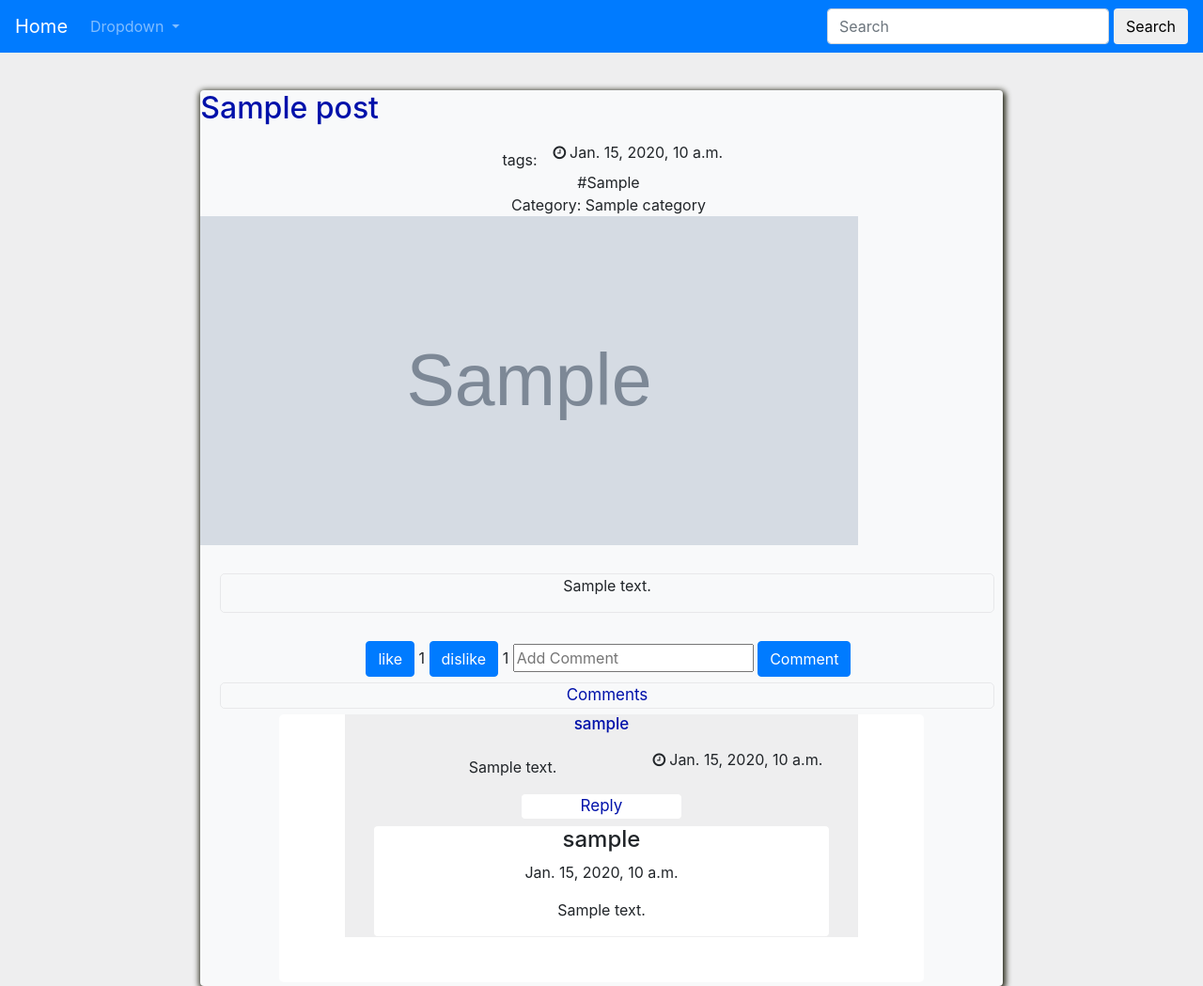
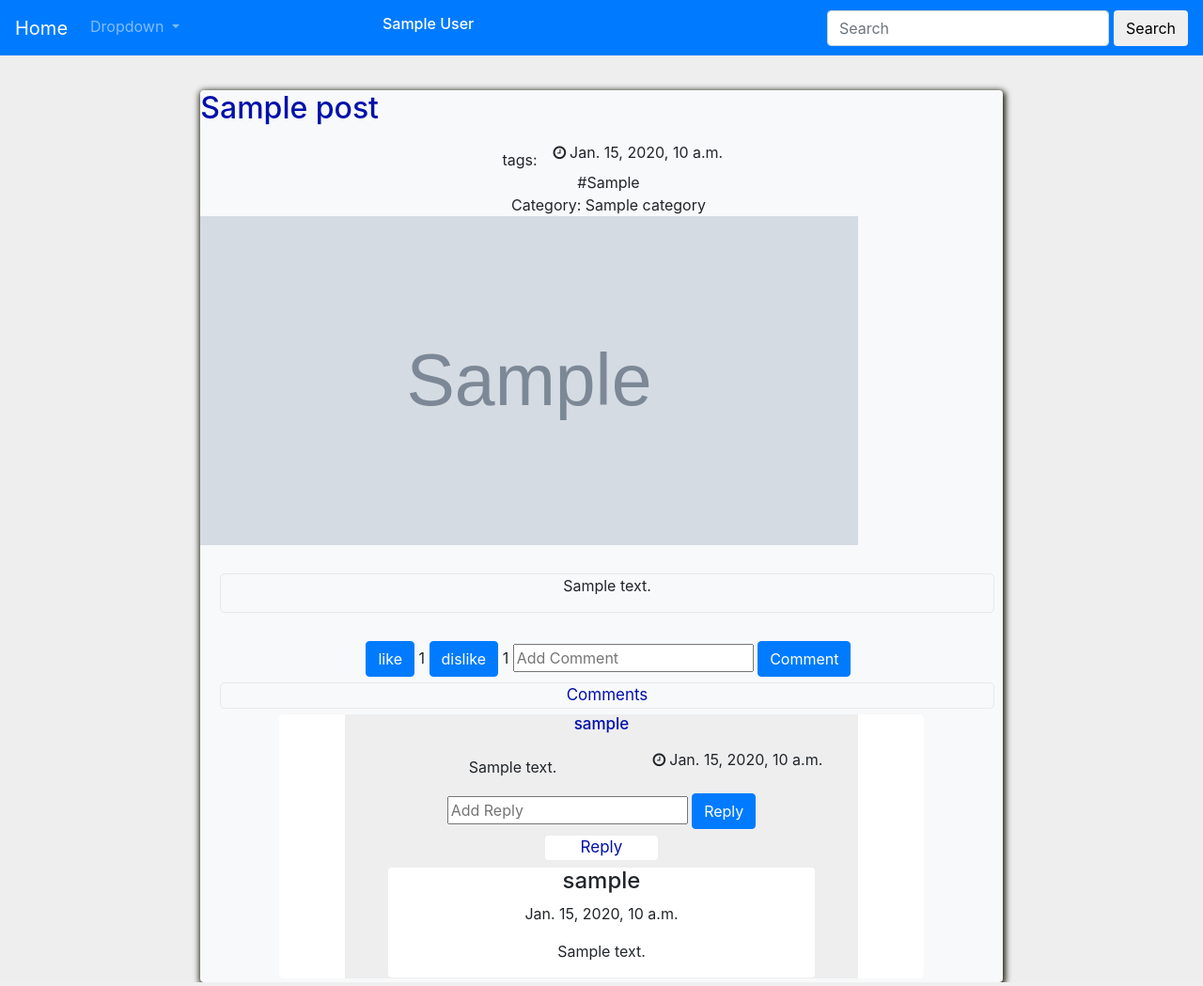
Before and after one commit to AyaAhmed1/Project_Python, a Django app: template socialmedia/socialapp/templates/pages/post_page.html in a window 1280 px wide. Shown: the whole page at 94% size. Run offline with Django 3.2, Linux system fonts and the light colour scheme; tables that the repository leaves empty hold one stand-in row (values such as "Sample post"); the template is opened without the code that fills it: values that come from a table or form of the project are taken from there, most other values are stand-ins (such as "Sample title", 1, 10 or a date in 2020); grey boxes marked "Sample" are stand-in pictures; parts of the project's set-up code (start-up, migrations or seed data) failed here and were passed over; some libraries are stand-ins or nearby versions.

Commit message:
new edition and with handling foreign user and normal user and admin permission

```diff
--- a/socialmedia/socialapp/templates/pages/navbar.html
+++ b/socialmedia/socialapp/templates/pages/navbar.html
@@ -7,6 +7,7 @@
   <div class="collapse navbar-collapse" id="navbarSupportedContent">
     <ul class="navbar-nav mr-auto">
       <li class="nav-item active">
+
         {% if is_admin == 1 %}
 
         <a class="nav-link" href="/socialapp/dashboard">Dashboard <span class="sr-only">(current)</span></a>
@@ -31,9 +32,19 @@
         <div class="dropdown-menu" aria-labelledby="navbarDropdown">
           <a class="dropdown-item" href="#">Action</a>
           <a class="dropdown-item" href="#">Another action</a>
+          {% if user.is_authenticated %}
           <div class="dropdown-divider"></div>
           <a class="dropdown-item" href="/socialapp/accounts/logout">logout</a>
+          {% else %}
+           <a class="dropdown-item" href="/socialapp/accounts/login">Login</a>
+          <a class="dropdown-item" href="/socialapp/signup" >Register</a>
+          {% endif %}
+
         </div>
+      </li>
+       </li>
+
+        <h6 class="nav-link" href="/socialapp/allwords" style="margin-left: 200px ;color:white">{{full_name}}</a></h6>
       </li>
 
     </ul>
--- a/socialmedia/socialapp/templates/pages/post_page.html
+++ b/socialmedia/socialapp/templates/pages/post_page.html
@@ -112,7 +112,7 @@
           {% load static %}
         {% for comment in allcomments %}
           {% if comment.id_post_id == post.id %}
-            <div  class="comm comment col-lg-10 col-lg-offset-1 ">
+            <div  class="comm comment col-lg-10 col-lg-offset-1">
               {% for user in allusers %}
                 {% if user.id == comment.c_user_id %}
                   <h3 class="title comm col-lg-12 ">{{user.username}}</h3>
@@ -122,11 +122,14 @@
                   <div class="col-lg-12 pr-0">
                     <p>{{comment.c_body}}</p>
                   </div>
-                  {% if comment.R_check %}
-                    <div class="title col-lg-4 col-lg-offset-4 post_body box_reply">
+                  <div c="{{comment.id}}" class="col-lg-12">
+                    <input type="text" placeholder="Add Reply"  class="reply_value" comment_id="{{comment.id}}" width="250px"/>
+                    <button type="button" class="btn btn-primary" class="add_reply" comment_id="{{comment.id}}">Reply</button>
+                    <div class="title col-lg-3 post_body box_reply">
                       <span class=" text-center">Reply</span>
                     </div>
-                    <div class="all_replys col-lg-12" class="border" rep_com_id="{{comment.id}}">
+                    {% if comment.R_check %}
+                    <div id = "replays" class="all_replys col-lg-12 {{comment.id}}" class="border" rep_com_id="{{comment.id}}">
                       {% for reply in all_replys %}
                       {% if reply.post_id_id == comment.id %}
                         <div class="rep"  >
@@ -141,18 +144,13 @@
                       {% endif %}
                       {% endfor %}
                     </div>
-                  {% else %}
-                    <div c="{{comment.id}}" class="col-lg-12">
-                      <input type="text" placeholder="Add Reply"  class="reply_value" comment_id="{{comment.id}}" width="250px"/>
-                      <button type="button" class="btn btn-primary" class="add_reply" comment_id="{{comment.id}}">Reply</button>
+                    {% endif %}
                   </div>
-                  {% endif %}
                 {% endif %}
               {% endfor %}
             </div>
           {% endif %}
-          <br/><br/>
-          <div class="line container-fluid">
+          <div class="line container-fluid" col-lg-12>
           </div>
          {% endfor %}
       </div>
@@ -175,8 +173,9 @@
             success:function(data){
               if(data.success)
               {
-                $("#comment_value").val(" ");
-                $("#comments_post").prepend('<div class="comm comment col-lg-10 col-lg-offset-1"><h3 class="title comm col-lg-12 ">'+data.user_name+'</h3><p>'+data.time+'</p><p>'+data.comment+'</p><div c="'+data.com_id+'" class="col-lg-12"><input type="text" placeholder="Add Reply"  class="reply_value" comment_id="'+data.com_id+'" width="250px"><button type="button" class="btn btn-primary" class="add_reply" comment_id="'+data.com_id+'">Reply</button></div></div>');
+                $("#comment_value").val("");
+                $("#comments_post").prepend('<div class="comm comment col-lg-10 col-lg-offset-1"><h3 class="title comm col-lg-12 ">'+data.user_name+'</h3><p>'+data.time+'</p><p>'+data.comment+'</p><div c="'+data.com_id+'" class="col-lg-12"><input type="text" placeholder="Add Reply"  class="reply_value" comment_id="'+data.com_id+'" width="250px"><button type="button" class="btn btn-primary" class="add_reply" comment_id="'+data.com_id+'">Reply</button><div class="title col-lg-3 post_body box_reply"><span class=" text-center">Reply</span></div><divid = "replays" class="all_replys col-lg-12 {{comment.id}}" class="border" rep_com_id="{{comment.id}}"></div></div></div>');
+
                  console.log($("#comments_post").children());
                   act_btn();
               }
@@ -242,9 +241,9 @@
             success:function(data){
               if(data.success)
               {
-                parent.children().eq(0).val(" ");
-                parent.children().remove();
-                parent.prepend('<div class="title col-lg-4 col-lg-offset-4 post_body box_reply"><span class=" text-center">Reply</span></div><div class="rep col-lg-12"><h4>'+data.user_name+'</h4><p>'+data.time+'</p><p>'+data.reply+'</p></div>');
+                parent.children().eq(0).val("");
+                // parent.children().remove();
+                parent.children().eq(3).prepend('<div class="rep col-lg-12"><h4>'+data.user_name+'</h4><p>'+data.time+'</p><p>'+data.reply+'</p></div>');
               }
             }
           });
```
Also changed, not shown: socialmedia/socialapp/templates/pages/home.html (+4 -45 lines), socialmedia/socialapp/views.py (+27 -23 lines), 1 other file. Lines whose indentation alone changed are shown as unchanged.
